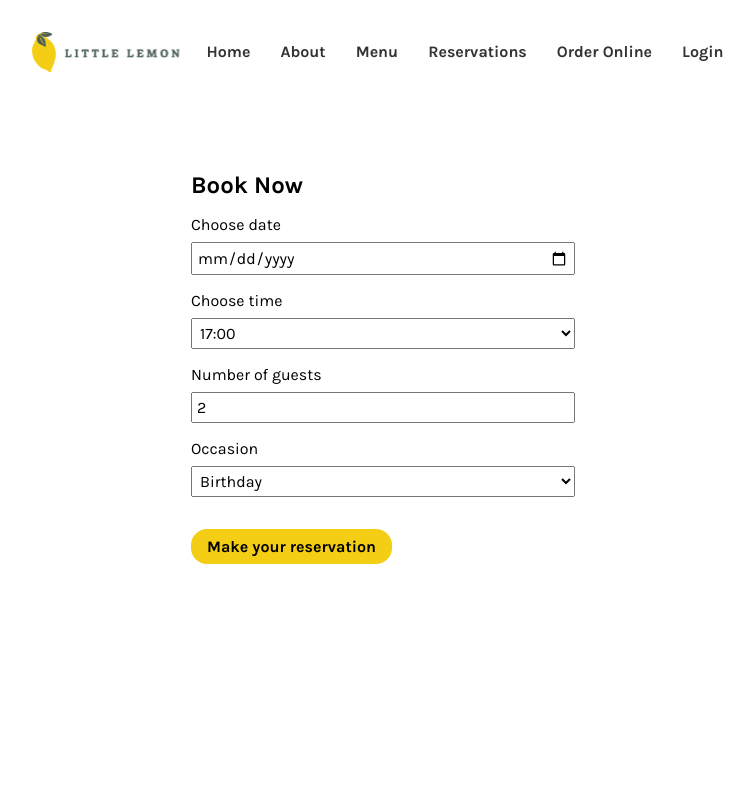
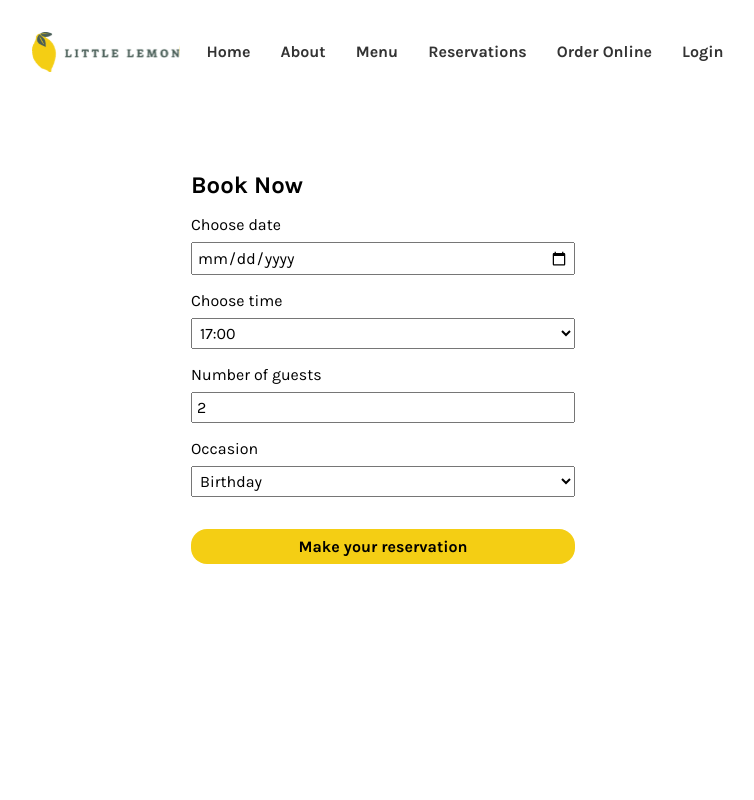
Before and after one commit to ayanbriones/little-lemon, a React (Create React App) app: page /reservations in a window 1280 px wide. Shown: the top 800 px of the page, without its empty margins (257-1011 px from the left). Built offline with nearby package versions, Linux system fonts and the light colour scheme.

Commit message:
fix reservation submit button 10 min-width 100%

```diff
--- a/src/components/BookingForm/BookingForm.js
+++ b/src/components/BookingForm/BookingForm.js
@@ -36,6 +36,7 @@ export default function BookingForm(props) {
         required
         value={reservation.date}
         onChange={handleChange}
+        aria-label='On Click'
       />
       <label htmlFor='res-time'>Choose time</label>
       <select
@@ -45,6 +46,7 @@ export default function BookingForm(props) {
         placeholder='Choose time'
         value={reservation.time}
         onChange={handleChange}
+        aria-label='On Click'
       >
         {availableTimes.map((time) => (
           <option key={time}>{time}</option>
@@ -60,6 +62,7 @@ export default function BookingForm(props) {
         name='guests'
         value={reservation.guests}
         onChange={handleChange}
+        aria-label='On Click'
       />
       <label htmlFor='occasion'>Occasion</label>
       <select
@@ -68,11 +71,16 @@ export default function BookingForm(props) {
         required
         value={reservation.occasion}
         onChange={handleChange}
+        aria-label='On Click'
       >
         <option>Birthday</option>
         <option>Anniversary</option>
       </select>
-      <button type='submit' className='button bg-yellow'>
+      <button
+        type='submit'
+        className='submit button bg-yellow'
+        aria-label='On Click'
+      >
         Make your reservation
       </button>
     </form>
--- a/src/components/Bookings/Bookings.css
+++ b/src/components/Bookings/Bookings.css
@@ -35,6 +35,10 @@
   cursor: pointer;
   border: none;
 }
+
+.bookings .submit {
+  min-width: 100%;
+}
 @media (min-width: 768px) {
   #reservation-form {
     margin: 0 auto;
```
